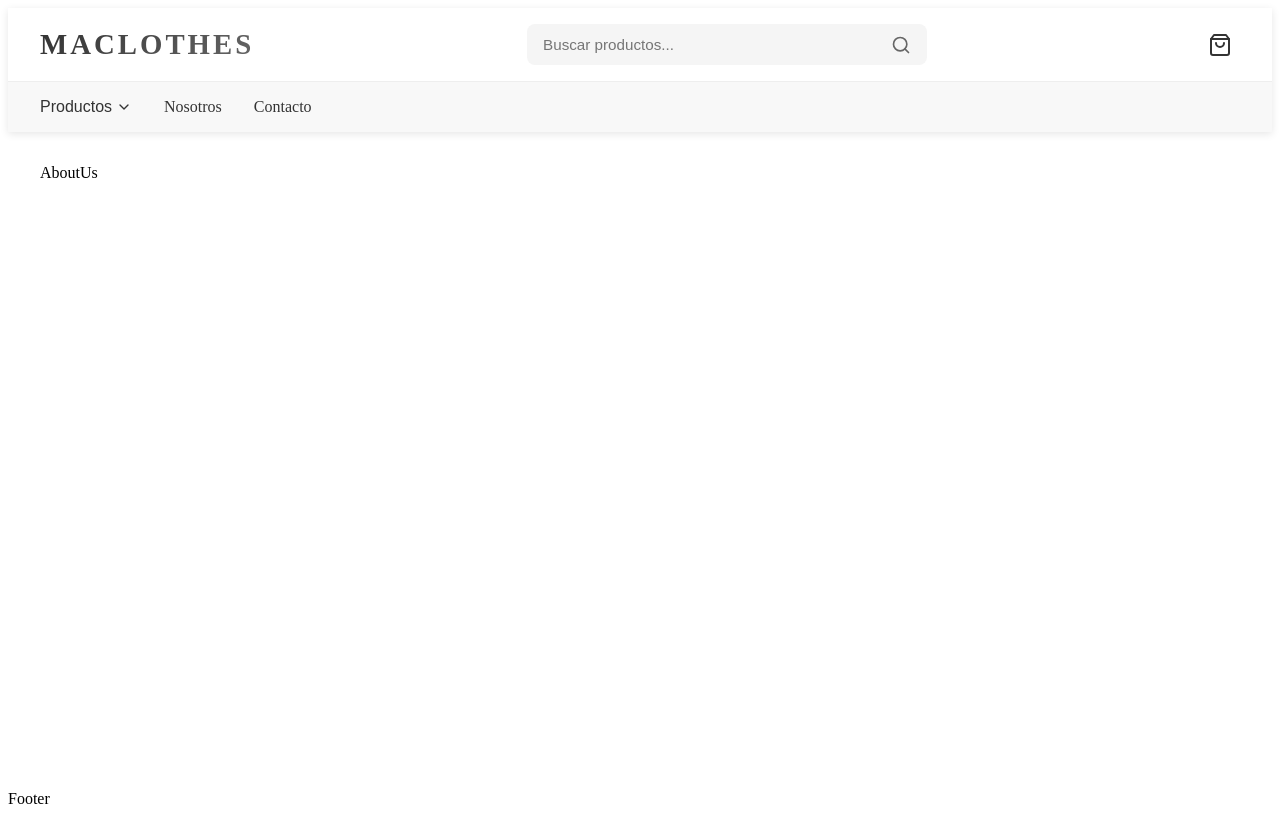
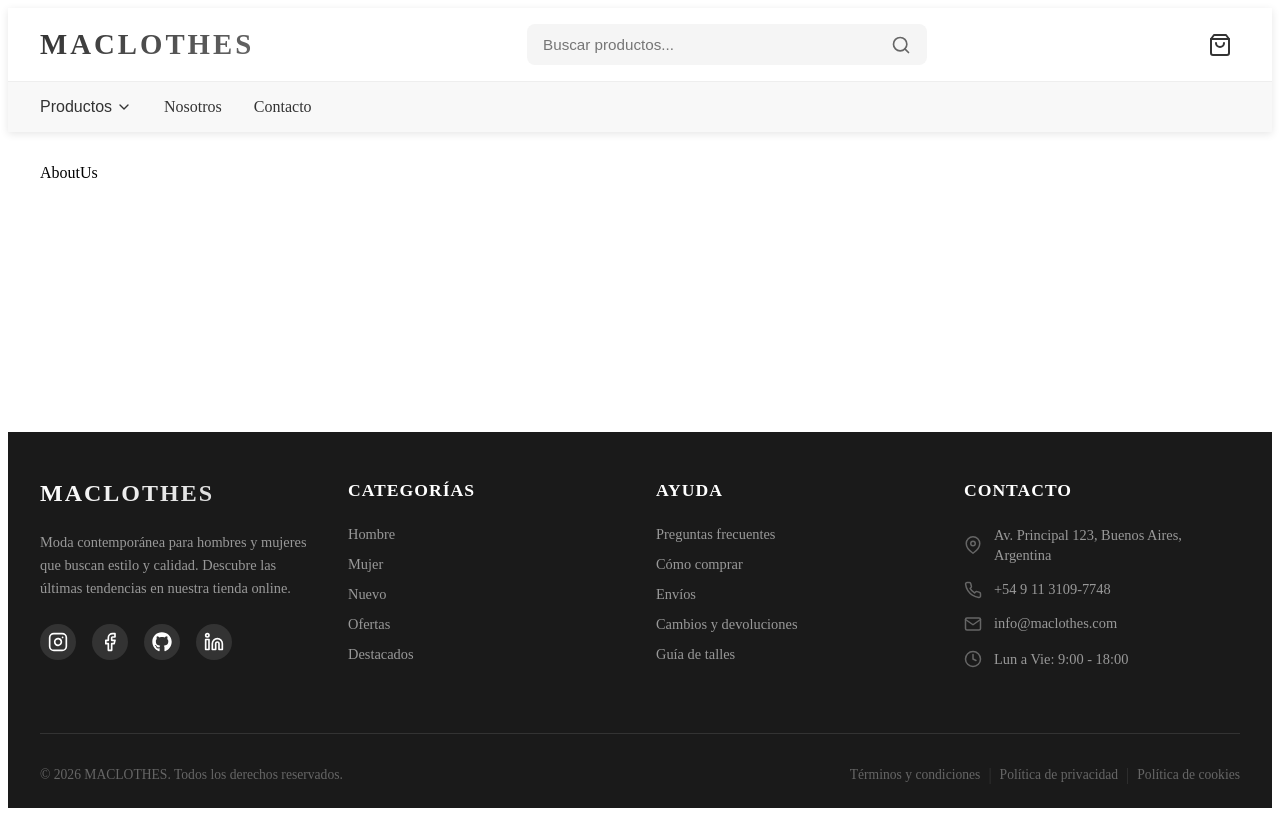
Before and after one commit to MatiCasiba/maclothes-page, a React (Vite) app: page /nosotros in a window 1280 px wide. Built offline with nearby package versions, Linux system fonts and the light colour scheme.

Commit message:
Armado del footer y estilización

```diff
--- a/src/components/layout/footer/Footer.jsx
+++ b/src/components/layout/footer/Footer.jsx
@@ -1,8 +1,102 @@
+import { FiMapPin, FiPhone, FiMail, FiClock, FiInstagram, FiFacebook, FiLinkedin } from 'react-icons/fi';
+import styles from './Footer.module.scss';
+import { FaGithub } from 'react-icons/fa';
 
 const Footer = () => {
+  const currentYear = new Date().getFullYear();
+
   return (
-    <div>Footer</div>
-  )
-}
+    <footer className={styles.footer}>
+      <div className={styles.footerContainer}>
+        {/* fila superior: 4 columnas */}
+        <div className={styles.footerGrid}>
+          {/* columna 1: Info de la tienda */}
+          <div className={styles.footerColumn}>
+            <h3 className={styles.footerTitle}>MACLOTHES</h3>
+            <p className={styles.footerDescription}>
+              Moda contemporánea para hombres y mujeres que buscan estilo y calidad.
+              Descubre las últimas tendencias en nuestra tienda online.
+            </p>
+            <div className={styles.socialIcons}>
+              <a href="#" aria-label="Instagram" className={styles.socialLink} title='Instagram'>
+                <FiInstagram size={20} />
+              </a>
+              <a href="#" aria-label="Facebook" className={styles.socialLink} title='Facebook'>
+                <FiFacebook size={20} />
+              </a>
+              <a href="#" aria-label="GitHub" className={styles.socialLink} title='GitHub'>
+                <FaGithub size={20} />
+              </a>
+              <a href="#" aria-label="LinkedIn" className={styles.socialLink} title='LinkedIn'>
+                <FiLinkedin size={20} />
+              </a>
+            </div>
+          </div>
 
-export default Footer
+          {/* columna 2: Categorías */}
+          <div className={styles.footerColumn}>
+            <h4 className={styles.footerSubtitle}>Categorías</h4>
+            <ul className={styles.footerList}>
+              <li><a href="/hombre">Hombre</a></li>
+              <li><a href="/mujer">Mujer</a></li>
+              <li><a href="/nuevo">Nuevo</a></li>
+              <li><a href="/ofertas">Ofertas</a></li>
+              <li><a href="/destacados">Destacados</a></li>
+            </ul>
+          </div>
+
+          {/* columna 3: Ayuda */}
+          <div className={styles.footerColumn}>
+            <h4 className={styles.footerSubtitle}>Ayuda</h4>
+            <ul className={styles.footerList}>
+              <li><a href="/preguntas-frecuentes">Preguntas frecuentes</a></li>
+              <li><a href="/como-comprar">Cómo comprar</a></li>
+              <li><a href="/envios">Envíos</a></li>
+              <li><a href="/cambios-devoluciones">Cambios y devoluciones</a></li>
+              <li><a href="/talles">Guía de talles</a></li>
+            </ul>
+          </div>
+
+          {/* columna 4: Contacto */}
+          <div className={styles.footerColumn}>
+            <h4 className={styles.footerSubtitle}>Contacto</h4>
+            <ul className={styles.footerContact}>
+              <li>
+                <FiMapPin size={18} />
+                <span>Av. Principal 123, Buenos Aires, Argentina</span>
+              </li>
+              <li>
+                <FiPhone size={18} />
+                <a href="tel:+5491131097748">+54 9 11 3109-7748</a>
+              </li>
+              <li>
+                <FiMail size={18} />
+                <a href="mailto:info@maclothes.com">info@maclothes.com</a>
+              </li>
+              <li>
+                <FiClock size={18} />
+                <span>Lun a Vie: 9:00 - 18:00</span>
+              </li>
+            </ul>
+          </div>
+        </div>
+
+        {/* fila inferior: copyright y links legales */}
+        <div className={styles.footerBottom}>
+          <p className={styles.copyright}>
+            © {currentYear} MACLOTHES. Todos los derechos reservados.
+          </p>
+          <div className={styles.legalLinks}>
+            <a href="/terminos">Términos y condiciones</a>
+            <span className={styles.separator}>|</span>
+            <a href="/privacidad">Política de privacidad</a>
+            <span className={styles.separator}>|</span>
+            <a href="/cookies">Política de cookies</a>
+          </div>
+        </div>
+      </div>
+    </footer>
+  );
+};
+
+export default Footer;
--- a/src/components/layout/footer/Footer.module.scss
+++ b/src/components/layout/footer/Footer.module.scss
@@ -0,0 +1,193 @@
+.footer {
+  background-color: #1a1a1a;
+  color: #ffffff;
+  margin-top: auto; // para que siempre quede al final
+}
+
+.footerContainer {
+  max-width: 1200px;
+  margin: 0 auto;
+  padding: 3rem 1.5rem 1.5rem;
+}
+
+// grid de 4 columnas
+.footerGrid {
+  display: grid;
+  grid-template-columns: repeat(4, 1fr);
+  gap: 2rem;
+  margin-bottom: 3rem;
+
+  @media (max-width: 768px) {
+    grid-template-columns: repeat(2, 1fr);
+    gap: 1.5rem;
+  }
+
+  @media (max-width: 480px) {
+    grid-template-columns: 1fr;
+    gap: 2rem;
+  }
+}
+
+// columnas
+.footerColumn {
+  display: flex;
+  flex-direction: column;
+  gap: 1rem;
+}
+
+.footerTitle {
+  font-size: 1.5rem;
+  font-weight: 700;
+  letter-spacing: 2px;
+  margin: 0 0 0.5rem;
+  background: linear-gradient(135deg, #fff 0%, #ccc 100%);
+  background-clip: text;
+  -webkit-background-clip: text;
+  -webkit-text-fill-color: transparent;
+  text-transform: uppercase;
+}
+
+.footerSubtitle {
+  font-size: 1.1rem;
+  font-weight: 600;
+  margin: 0 0 0.5rem;
+  color: #fff;
+  text-transform: uppercase;
+  letter-spacing: 1px;
+}
+
+.footerDescription {
+  color: #999;
+  line-height: 1.6;
+  margin: 0;
+  font-size: 0.9rem;
+}
+
+// redes sociales
+.socialIcons {
+  display: flex;
+  flex-direction: row;
+  gap: 1rem;
+  margin-top: 0.5rem;
+  width: 100%;
+
+  // cada link individual
+  .socialLink {
+    display: flex;
+    align-items: center;
+    justify-content: center;
+    width: 36px;
+    height: 36px;
+    background-color: #333;
+    color: #fff;
+    border-radius: 50%;
+    transition: all 0.3s ease;
+
+    &:hover {
+      background-color: #666;
+      transform: translateY(-3px);
+    }
+  }
+}
+
+// listas de links
+.footerList {
+  list-style: none;
+  padding: 0;
+  margin: 0;
+
+  li {
+    margin-bottom: 0.75rem;
+
+    a {
+      color: #999;
+      text-decoration: none;
+      font-size: 0.9rem;
+      transition: color 0.2s ease;
+
+      &:hover {
+        color: #fff;
+        padding-left: 5px;
+      }
+    }
+  }
+}
+
+// contacto
+.footerContact {
+  list-style: none;
+  padding: 0;
+  margin: 0;
+
+  li {
+    display: flex;
+    align-items: center;
+    gap: 0.75rem;
+    margin-bottom: 1rem;
+    color: #999;
+    font-size: 0.9rem;
+
+    svg {
+      color: #666;
+      flex-shrink: 0;
+    }
+
+    a {
+      color: #999;
+      text-decoration: none;
+      transition: color 0.2s ease;
+
+      &:hover {
+        color: #fff;
+      }
+    }
+
+    span {
+      line-height: 1.4;
+    }
+  }
+}
+
+// fila inferior
+.footerBottom {
+  padding-top: 2rem;
+  border-top: 1px solid #333;
+  display: flex;
+  justify-content: space-between;
+  align-items: center;
+  flex-wrap: wrap;
+  gap: 1rem;
+
+  @media (max-width: 768px) {
+    flex-direction: column;
+    text-align: center;
+  }
+}
+
+.copyright {
+  color: #666;
+  font-size: 0.85rem;
+  margin: 0;
+}
+
+.legalLinks {
+  display: flex;
+  gap: 0.5rem;
+  align-items: center;
+  flex-wrap: wrap;
+
+  a {
+    color: #666;
+    text-decoration: none;
+    font-size: 0.85rem;
+    transition: color 0.2s ease;
+
+    &:hover {
+      color: #fff;
+    }
+  }
+
+  .separator {
+    color: #333;
+  }
+}
```
